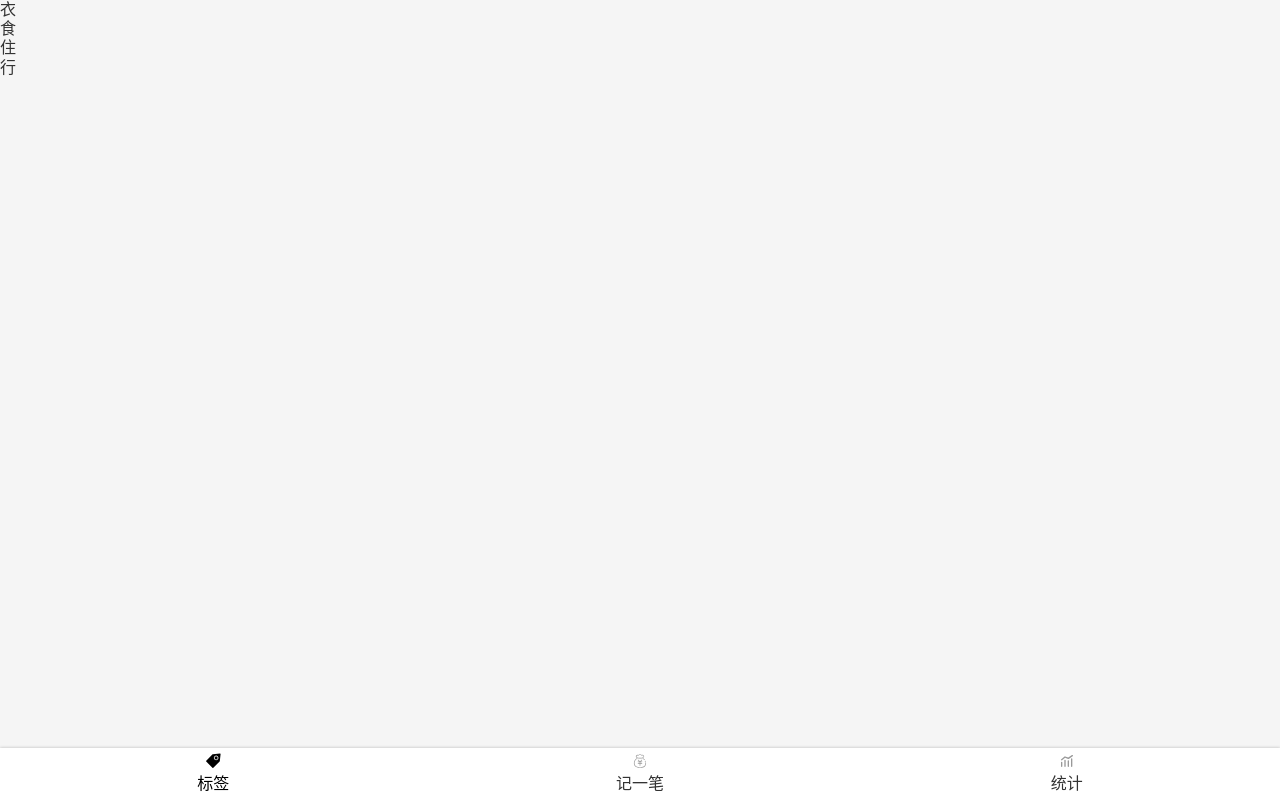
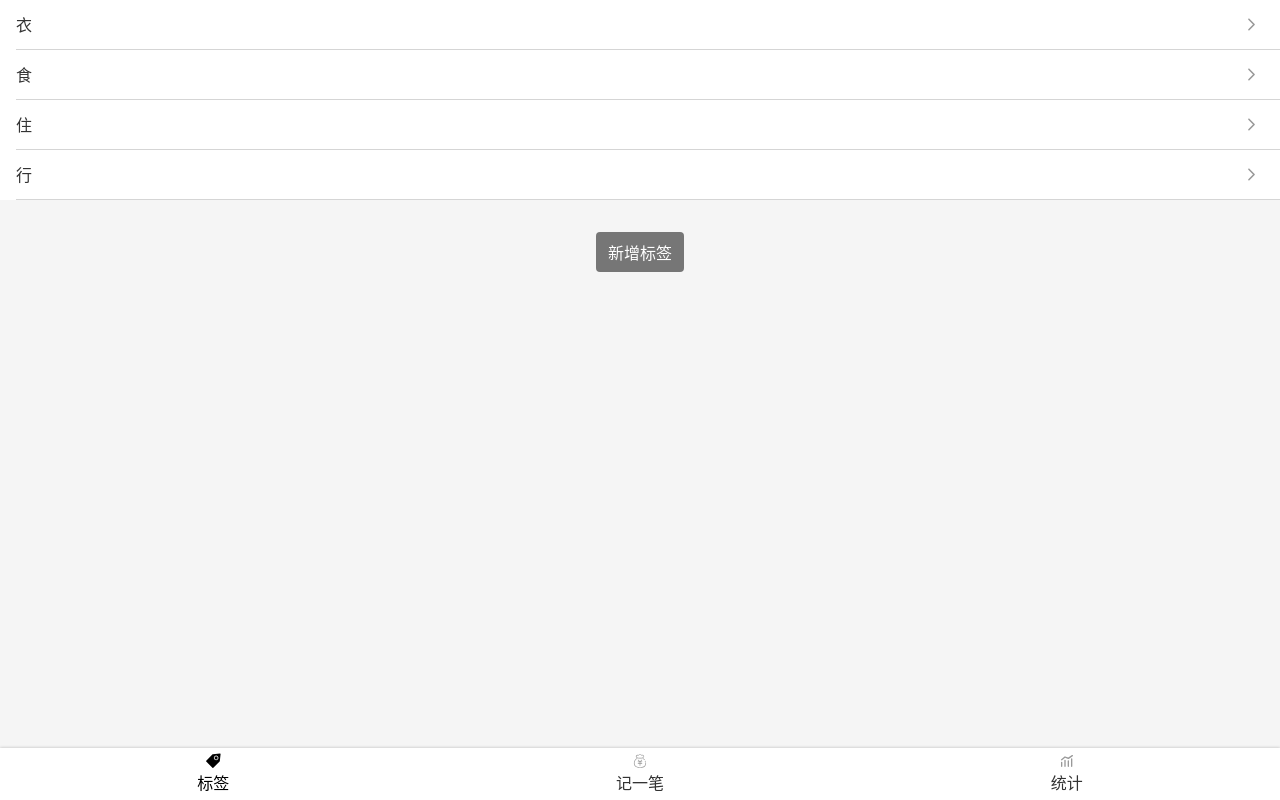
Before and after one commit to nicole618/morney-react, a React app: page /#/tags in a window 1280 px wide. Built offline with nearby package versions, Linux system fonts and the light colour scheme.

Commit message:
tagList 样式完成

```diff
--- a/src/index.scss
+++ b/src/index.scss
@@ -37,3 +37,8 @@
   display: block;
   clear: both;
 }
+.onLine{
+  white-space: nowrap;
+  overflow: hidden;
+  text-overflow:ellipsis;
+}
--- a/src/useTags.tsx
+++ b/src/useTags.tsx
@@ -1,6 +1,6 @@
 import {useState} from 'react';
 
-const useTags = () =>{
+const useTags = () =>{ //封装一个自定义Hook
   const [tags,setTags] = useState<string[]>(['衣','食','住','行'])
   return {tags,setTags};
 }
--- a/src/views/Tags.tsx
+++ b/src/views/Tags.tsx
@@ -1,16 +1,57 @@
 import Layout from '../components/Layout';
 import React from 'react';
 import {useTags} from '../useTags';
+import styled from 'styled-components';
+import Icon from '../components/Icon';
 
+const TagList = styled.ol`
+  font-size: 16px;
+  background: #fff;
+  > li {
+    border-bottom: 1px solid #D5D5D5;
+    line-height: 20px;
+    padding: 12px 16px 12px 0;
+    margin-left: 16px;
+    display: flex;
+    justify-content: space-between;
+    align-items: center;
+    .icon{
+      width: 25px;
+      height: 25px;
+      fill:#999;
+    }
+  }
+`;
+const Button = styled.button`
+  font-size: 16px;
+  border: none;
+  padding: 8px 12px;
+  border-radius: 4px;
+  background: #767676;
+  color: #fff;
+`;
+const Center = styled.div`
+  display: flex;
+  justify-content: center;
+  align-items: center;
+  flex-direction: column;
+`;
+const Space = styled.div`
+  height: 16px;
+`
 function Tags() {
   const {tags,setTags} = useTags();
   return (
     <Layout>
-      <ol>
+      <TagList>
         {tags.map(tag=>
-          <li key={tag}>{tag}</li>
+          <li key={tag}>{tag}<Icon name="right"></Icon></li>
         )}
-      </ol>
+      </TagList>
+      <Space/><Space/>
+      <Center>
+        <Button>新增标签</Button>
+      </Center>
     </Layout>
   );
 
```
Also changed, not shown: src/icons/right.svg (added).
